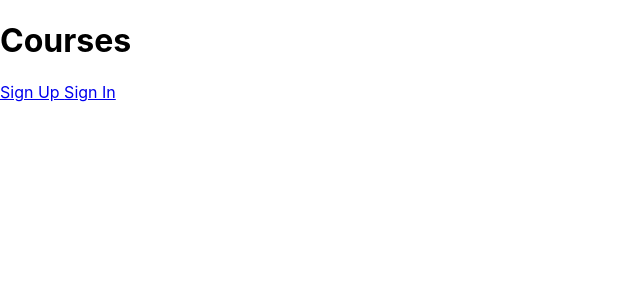
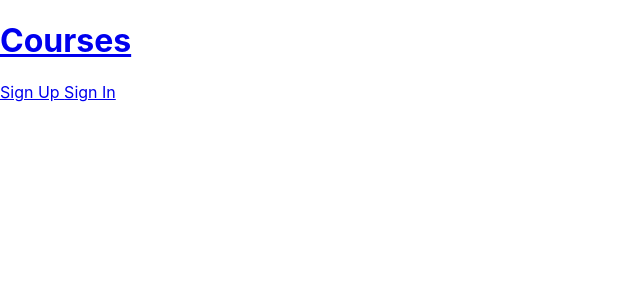
Before and after one commit to Indasia/Techdegree-Project-10, a React (Create React App) app in the folder client/: page / in a window 1280 px wide. Shown: the top 300 px of the page, without its empty margins (0-640 px from the left). Built offline with nearby package versions, Linux system fonts and the light colour scheme.

Commit message:
fixed links in header

```diff
--- a/client/src/components/Header.js
+++ b/client/src/components/Header.js
@@ -1,5 +1,5 @@
 import React from 'react';
-import { Link } from 'react-router-dom';
+import { NavLink, Link } from 'react-router-dom';
 
 const Header = () => {
     return localStorage.getItem('id') ? (
@@ -15,10 +15,12 @@ const Header = () => {
     ) : (
             <div className='header'>
                 <div className='bounds'>
-                    <h1 className='header--logo'>Courses</h1>
+                    <h1 className='header--logo'>
+                        <NavLink to='/courses'>Courses</NavLink>
+                    </h1>
                     <nav>
-                        <Link className='signup' to={'/UserSignIn'}> Sign Up </Link>
-                        <Link className='signin' to={'/UserSignUp'}> Sign In </Link>
+                        <Link className='signup' to={'/UserSignUp'}> Sign Up </Link>
+                        <Link className='signin' to={'/UserSignIn'}> Sign In </Link>
                     </nav>
                 </div>
             </div>
```
